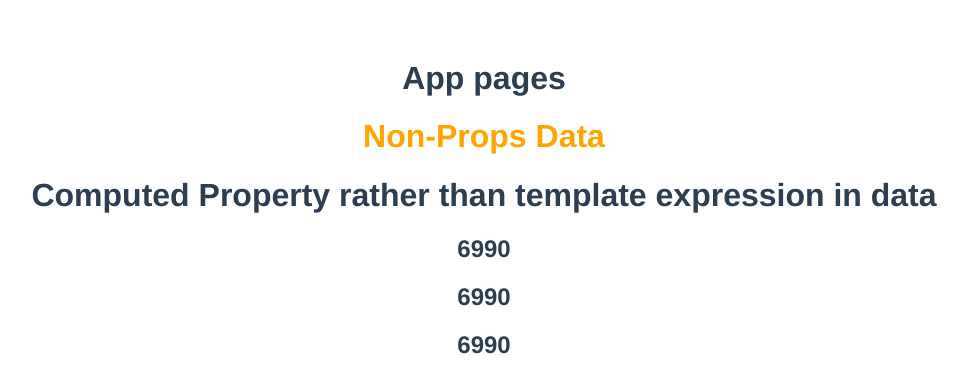
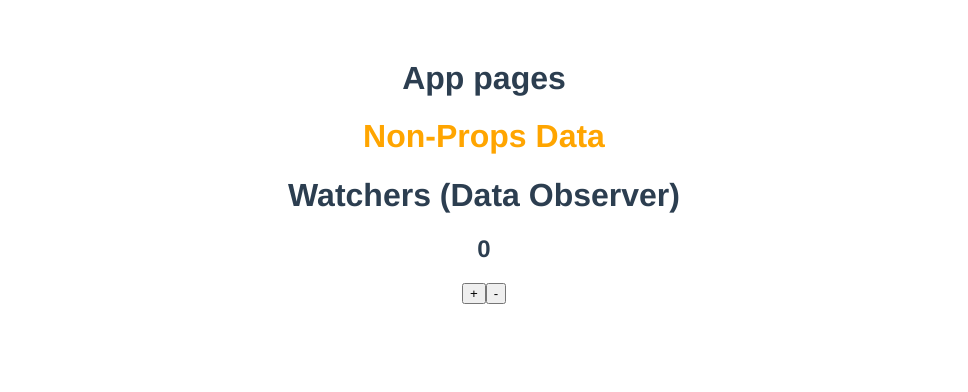
Before and after one commit to simonvista/Vue3, a Vue app: page / in a window 1280 px wide. Shown: the top 392 px of the page, without its empty margins (156-1124 px from the left). Built offline with nearby package versions, Linux system fonts and the light colour scheme.

Commit message:
28-0000 is done

```diff
--- a/src/components/User.vue
+++ b/src/components/User.vue
@@ -1,12 +1,9 @@
 <template>
   <div>
-    <h1>Computed Property rather than template expression in data</h1>
-    <!-- not cached -->
-    <h2>{{ dollars * rupeeVal - discount }}</h2>
-    <!-- computed property is cached -->
-    <h2>{{ getRes }}</h2>
-    <!-- method isn't cached -->
-    <h2>{{ getData() }}</h2>
+    <h1>Watchers (Data Observer)</h1>
+    <h2>{{ count }}</h2>
+    <button v-on:click="count = count + 1">+</button>
+    <button v-on:click="count = count - 1">-</button>
   </div>
 </template>
 
@@ -15,22 +12,22 @@ export default {
   name: "User",
   data() {
     return {
-      dollars: 100,
-      rupeeVal: 70,
-      discount: 10,
+      count: 0,
     };
   },
-  props: {},
-  methods: {
-    getData() {
-      return this.dollars * this.rupeeVal - this.discount;
+  watch: {
+    // count must be the same as data
+    count(curVal, preVal) {
+      console.warn(curVal, preVal);
+      if (curVal > 5 && curVal > preVal) {
+        this.count = 0;
+        alert("stop increasing count");
+      }
     },
   },
+  props: {},
+  methods: {},
   // computed property is cached
-  computed: {
-    getRes() {
-      return this.dollars * this.rupeeVal - this.discount;
-    },
-  },
+  computed: {},
 };
 </script>
```
